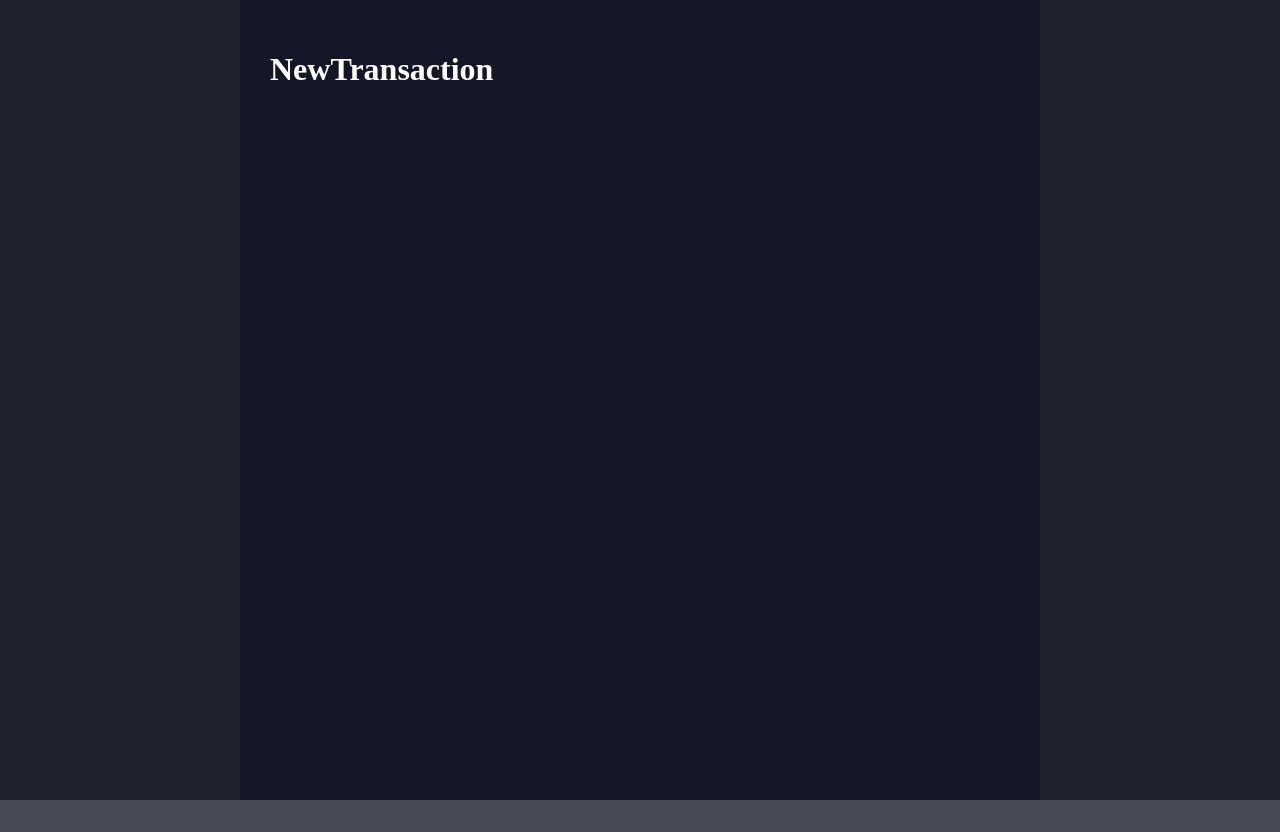
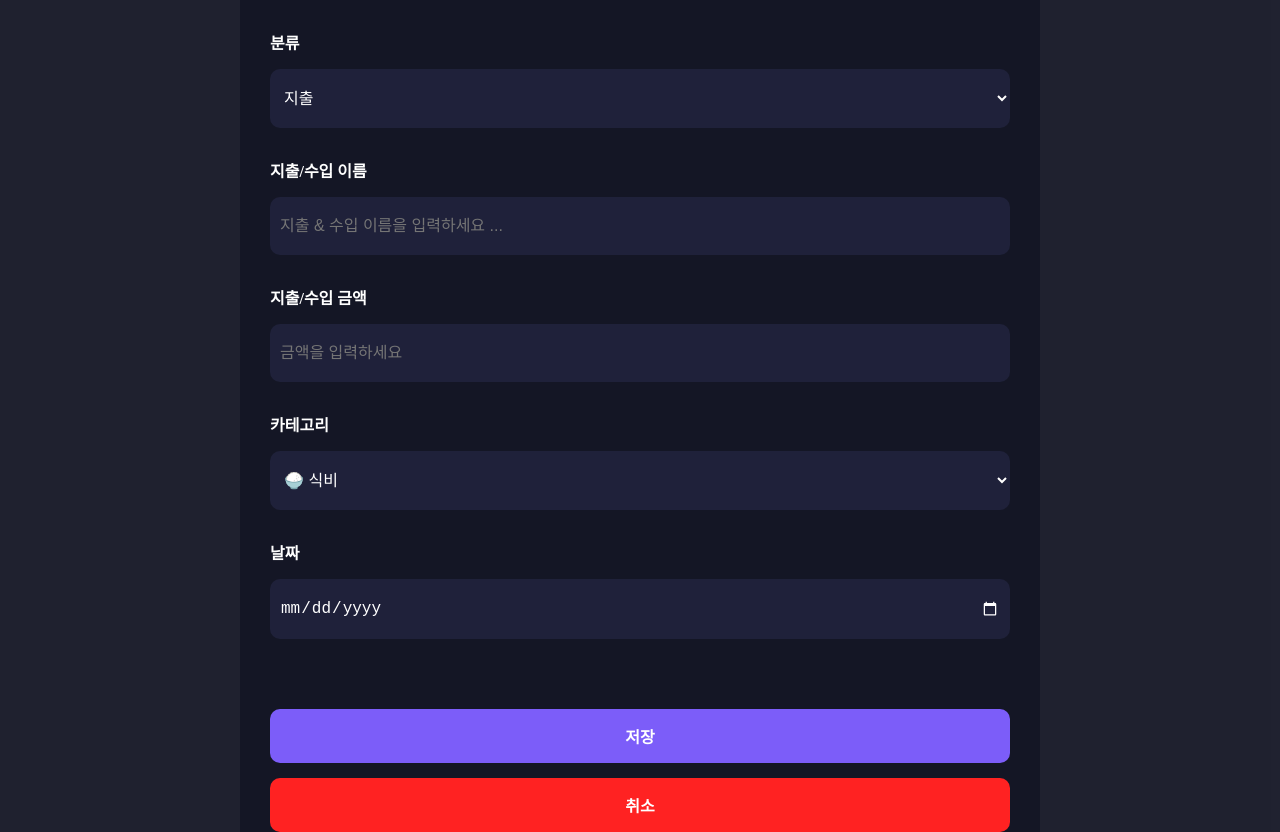
Before and after one commit to aeginventor/onebite-react, a React (Vite) app in the folder mission/final_household-ledger/: page /new-transaction in a window 1280 px wide. Before the commit the page ends 800 px from the top, so only its background shows below. Built offline with nearby package versions, Linux system fonts and the light colour scheme.

Commit message:
feat(가계부): 거래 에디터 컴포넌트 UI 구현

```diff
--- /dev/null
+++ b/mission/final_household-ledger/src/components/TransactionEditor.css
@@ -0,0 +1,74 @@
+.TransactionEditor {
+  display: flex;
+  flex-direction: column;
+  gap: 30px;
+}
+
+.TransactionEditor > div {
+  display: flex;
+  flex-direction: column;
+  gap: 15px;
+}
+
+.TransactionEditor > div > .description {
+  font-size: 16px;
+  font-weight: bold;
+}
+
+.TransactionEditor input,
+select {
+  background-color: #1f213a;
+  width: 100%;
+  padding: 20px 10px;
+  box-sizing: border-box;
+  border: none;
+  border-radius: 10px;
+  color: white;
+  font-size: 16px;
+}
+
+.TransactionEditor input[type="date"]::-webkit-calendar-picker-indicator {
+  filter: invert(1); /* 아이콘 색 반전 → 흰색처럼 보이게 */
+}
+
+.TransactionEditor .type_container {
+  display: flex;
+  gap: 10px;
+}
+
+.TransactionEditor .type_container .expense {
+  width: 50%;
+  background-color: #ff2222;
+}
+
+.TransactionEditor .type_container .income {
+  width: 50%;
+  background-color: #26e4a6;
+}
+
+.TransactionEditor .button_container {
+  margin-top: 40px;
+  display: flex;
+}
+
+.TransactionEditor .button_container .submit_button {
+  background-color: #7c5df9;
+  font-weight: bold;
+  font-size: 16px;
+  padding: 15px;
+  border-radius: 10px;
+  border: none;
+  cursor: pointer;
+  color: white;
+}
+
+.TransactionEditor .button_container .cancel_button {
+  background-color: #ff2222;
+  font-weight: bold;
+  font-size: 16px;
+  padding: 15px;
+  border-radius: 10px;
+  border: none;
+  cursor: pointer;
+  color: white;
+}
--- /dev/null
+++ b/mission/final_household-ledger/src/components/TransactionEditor.jsx
@@ -0,0 +1,47 @@
+import "./TransactionEditor.css";
+
+const categories = ["🍚 식비", "💧 구독", "🏠 생활", "🏢 급여", "💰 금융"];
+
+export default function TransactionEditor() {
+  return (
+    <div className="TransactionEditor">
+      <div>
+        <div className="description">분류</div>
+        <select>
+          <option value="expense">지출</option>
+          <option value="income">수입</option>
+        </select>
+      </div>
+      <div>
+        <div className="description">지출/수입 이름</div>
+        <input
+          type="text"
+          id="name"
+          placeholder="지출 & 수입 이름을 입력하세요 ..."
+        />
+      </div>
+      <div>
+        <div className="description">지출/수입 금액</div>
+        <input type="number" id="amount" placeholder="금액을 입력하세요" />
+      </div>
+      <div>
+        <div className="description">카테고리</div>
+        <select>
+          {categories.map((category) => (
+            <option key={category} value={category}>
+              {category}
+            </option>
+          ))}
+        </select>
+      </div>
+      <div>
+        <div className="description">날짜</div>
+        <input type="date" id="date" />
+      </div>
+      <div className="button_container">
+        <button className="submit_button">저장</button>
+        <button className="cancel_button">취소</button>
+      </div>
+    </div>
+  );
+}
--- a/mission/final_household-ledger/src/pages/Home.jsx
+++ b/mission/final_household-ledger/src/pages/Home.jsx
@@ -2,12 +2,14 @@ import "./Home.css";
 import { useContext } from "react";
 import { TransactionStateContext } from "../App";
 import TransactionItem from "../components/TransactionItem";
+import { useNavigate } from "react-router-dom";
 
 const getSortedTransactions = (transactions) => {
   return transactions.toSorted((a, b) => Number(b.date) - Number(a.date));
 };
 
 const Home = () => {
+  const nav = useNavigate();
   const transactions = useContext(TransactionStateContext);
 
   const sortedTransactions = getSortedTransactions(transactions);
@@ -16,7 +18,9 @@ const Home = () => {
     <div className="Home">
       <header>
         <h1>한입 가계부</h1>
-        <div className="new_button">+ 작성하기</div>
+        <div onClick={() => nav("/new-transaction")} className="new_button">
+          + 작성하기
+        </div>
       </header>
       <main className="transaction_list">
         {sortedTransactions.map((item) => (
--- a/mission/final_household-ledger/src/pages/NewTransaction.jsx
+++ b/mission/final_household-ledger/src/pages/NewTransaction.jsx
@@ -1,5 +1,11 @@
+import TransactionEditor from "../components/TransactionEditor";
+
 const NewTransaction = () => {
-  return <h1>NewTransaction</h1>;
+  return (
+    <div>
+      <TransactionEditor />
+    </div>
+  );
 };
 
 export default NewTransaction;
```
